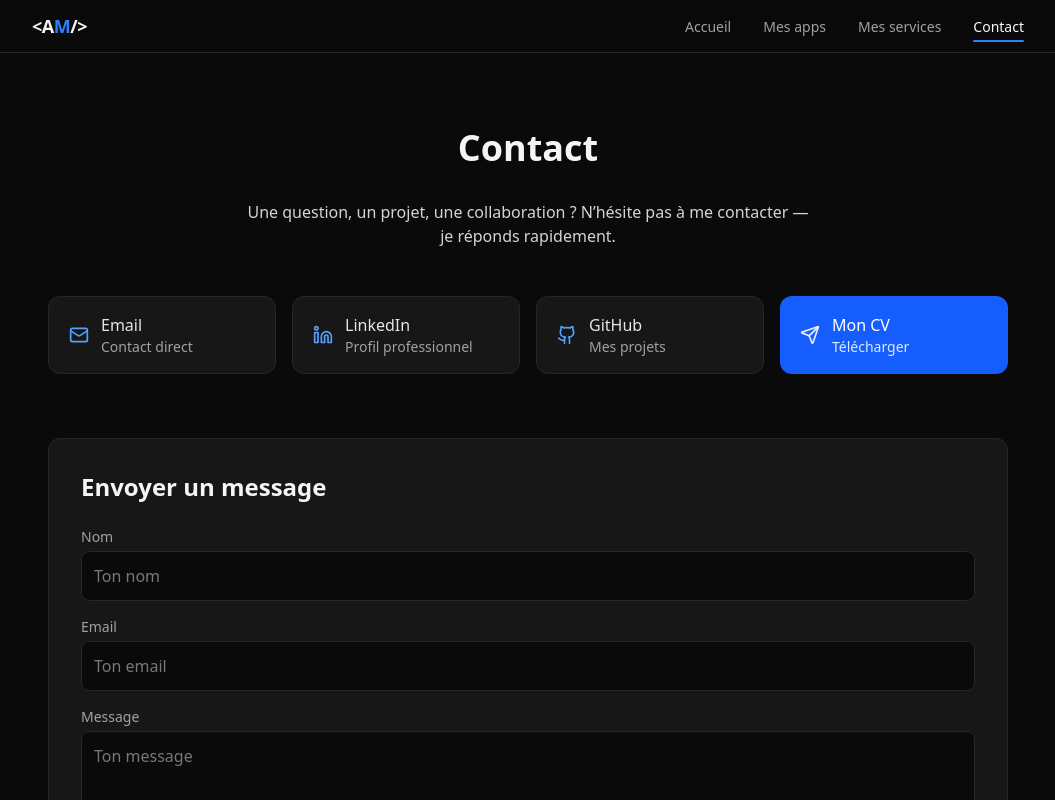
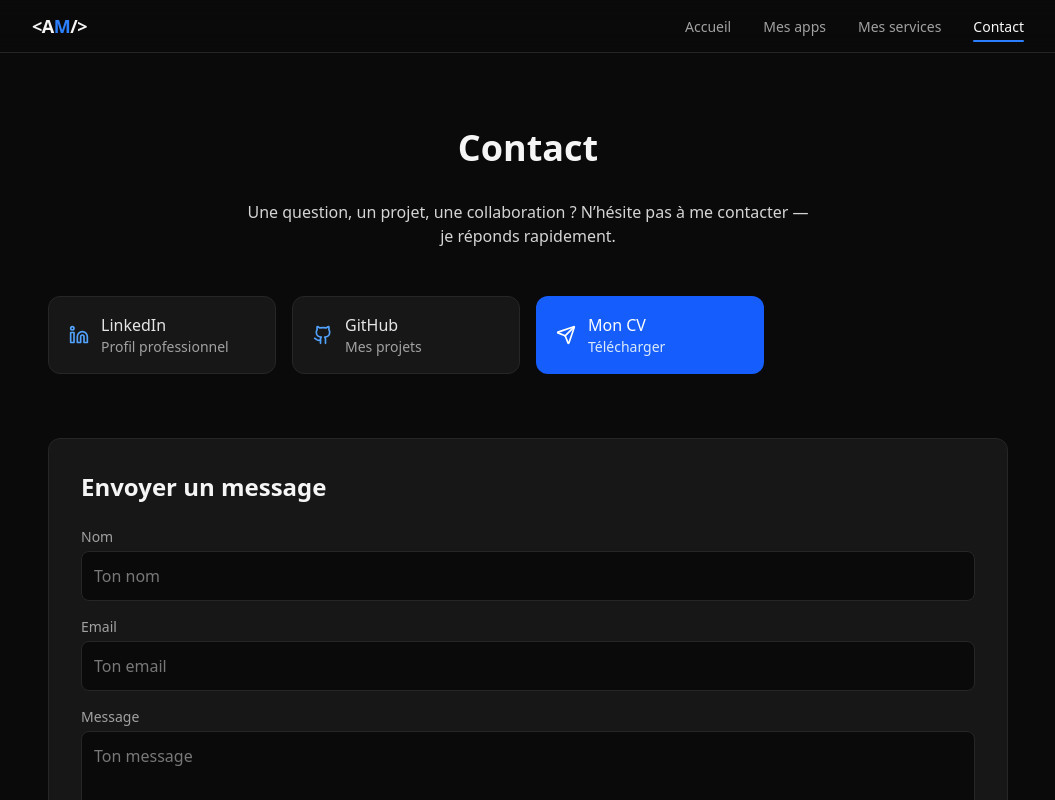
Before and after one commit to merlenantoine-dev/portfolio, a Next.js app: page /contact in a window 1280 px wide. Shown: the top 800 px of the page, without its empty margins (112-1167 px from the left). Built offline with nearby package versions, Linux system fonts and the light colour scheme.

Commit message:
Evolutions : contact form + remove transition animation

```diff
--- a/app/contact/page.tsx
+++ b/app/contact/page.tsx
@@ -1,85 +1,117 @@
 "use client";
 
+import { useState } from "react";
 import { Mail, Linkedin, Github, Send } from "lucide-react";
+import emailjs from "@emailjs/browser";
 
 export default function ContactPage() {
+  const [loading, setLoading] = useState(false);
+  const [success, setSuccess] = useState(false);
+  const [error, setError] = useState(false);
+
+  const handleSubmit = async (e: React.FormEvent<HTMLFormElement>) => {
+  e.preventDefault();
+
+  const form = e.currentTarget;
+
+  setLoading(true);
+  setSuccess(false);
+  setError(false);
+
+  try {
+    await emailjs.sendForm(
+      process.env.NEXT_PUBLIC_EMAILJS_SERVICE_ID!,
+      process.env.NEXT_PUBLIC_EMAILJS_TEMPLATE_ID!,
+      form,
+      process.env.NEXT_PUBLIC_EMAILJS_PUBLIC_KEY!
+    );
+
+    setSuccess(true);
+    form.reset();
+  } catch (err) {
+    console.error(err);
+    setError(true);
+  } finally {
+    setLoading(false);
+  }
+};
+
+
   return (
     <section className="py-12">
-      <h1 className="text-3xl md:text-4xl font-bold mb-8 text-center">Contact</h1>
+      <h1 className="text-3xl md:text-4xl font-bold mb-8 text-center">
+        Contact
+      </h1>
 
       <p className="text-neutral-300 text-center max-w-xl mx-auto mb-12">
         Une question, un projet, une collaboration ?
         N’hésite pas à me contacter — je réponds rapidement.
       </p>
 
-      {/* Section liens directs + CV */}
+      {/* Liens */}
       <div className="grid grid-cols-1 md:grid-cols-4 gap-4 mb-16">
-
-        {/* Email */}
         <a
-          href="mailto:antoine.merlen@gmail.com"
+          href="https://www.linkedin.com/in/antoine-merlen"
+          target="_blank"
+          rel="noopener noreferrer"
           className="flex items-center gap-3 px-5 py-4 rounded-xl bg-neutral-900 border border-neutral-800 hover:border-neutral-700 transition text-neutral-200"
         >
-          <Mail size={20} className="text-blue-400" />
-          <div className="flex flex-col">
-            <span className="font-medium">Email</span>
-            <span className="text-neutral-400 text-sm">Contact direct</span>
+          <Linkedin size={20} className="text-blue-400" />
+          <div>
+            <span className="font-medium">LinkedIn</span>
+            <span className="block text-neutral-400 text-sm">
+              Profil professionnel
+            </span>
           </div>
         </a>
 
-        {/* LinkedIn */}
         <a
-          href="https://www.linkedin.com"
+          href="https://github.com/merlenantoine-dev"
           target="_blank"
+          rel="noopener noreferrer"
           className="flex items-center gap-3 px-5 py-4 rounded-xl bg-neutral-900 border border-neutral-800 hover:border-neutral-700 transition text-neutral-200"
         >
-          <Linkedin size={20} className="text-blue-400" />
-          <div className="flex flex-col">
-            <span className="font-medium">LinkedIn</span>
-            <span className="text-neutral-400 text-sm">Profil professionnel</span>
+          <Github size={20} className="text-blue-400" />
+          <div>
+            <span className="font-medium">GitHub</span>
+            <span className="block text-neutral-400 text-sm">
+              Mes projets
+            </span>
           </div>
         </a>
 
-        {/* GitHub */}
         <a
-          href="https://github.com"
-          target="_blank"
-          className="flex items-center gap-3 px-5 py-4 rounded-xl bg-neutral-900 border border-neutral-800 hover:border-neutral-700 transition text-neutral-200"
-        >
-          <Github size={20} className="text-blue-400" />
-          <div className="flex flex-col">
-            <span className="font-medium">GitHub</span>
-            <span className="text-neutral-400 text-sm">Mes projets</span>
-          </div>
-        </a>
-
-        {/* CV */}
-        <a
-          href="/cv-antoine-merlen.pdf"  // 👉 Mets ici le vrai chemin de ton CV
+          href="/cv-antoine-merlen.pdf"
           download
           className="flex items-center gap-3 px-5 py-4 rounded-xl bg-blue-600 hover:bg-blue-500 transition text-white"
         >
-          <Send size={20} className="text-white opacity-90" />
-          <div className="flex flex-col">
+          <Send size={20} />
+          <div>
             <span className="font-medium">Mon CV</span>
-            <span className="text-blue-100 text-sm">Télécharger</span>
+            <span className="block text-blue-100 text-sm">
+              Télécharger
+            </span>
           </div>
         </a>
-
       </div>
-
 
       {/* Formulaire */}
       <div className="bg-neutral-900 border border-neutral-800 rounded-xl p-8">
-        <h2 className="text-2xl font-semibold mb-6">Envoyer un message</h2>
+        <h2 className="text-2xl font-semibold mb-6">
+          Envoyer un message
+        </h2>
 
-        <form className="space-y-4">
+        <form onSubmit={handleSubmit} className="space-y-4">
 
           {/* Nom */}
           <div>
-            <label className="block mb-1 text-sm text-neutral-400">Nom</label>
+            <label className="block mb-1 text-sm text-neutral-400">
+              Nom
+            </label>
             <input
               type="text"
+              name="name"
+              required
               placeholder="Ton nom"
               className="w-full bg-neutral-950 border border-neutral-800 text-neutral-200 p-3 rounded-lg focus:border-blue-600 outline-none"
             />
@@ -87,9 +119,13 @@ export default function ContactPage() {
 
           {/* Email */}
           <div>
-            <label className="block mb-1 text-sm text-neutral-400">Email</label>
+            <label className="block mb-1 text-sm text-neutral-400">
+              Email
+            </label>
             <input
               type="email"
+              name="email"
+              required
               placeholder="Ton email"
               className="w-full bg-neutral-950 border border-neutral-800 text-neutral-200 p-3 rounded-lg focus:border-blue-600 outline-none"
             />
@@ -97,26 +133,42 @@ export default function ContactPage() {
 
           {/* Message */}
           <div>
-            <label className="block mb-1 text-sm text-neutral-400">Message</label>
+            <label className="block mb-1 text-sm text-neutral-400">
+              Message
+            </label>
             <textarea
+              name="message"
+              required
+              rows={5}
               placeholder="Ton message"
-              rows={5}
               className="w-full bg-neutral-950 border border-neutral-800 text-neutral-200 p-3 rounded-lg focus:border-blue-600 outline-none resize-none"
-            ></textarea>
+            />
           </div>
 
           {/* Bouton */}
           <button
             type="submit"
-            className="w-full flex items-center justify-center gap-2 mt-4 bg-blue-600 hover:bg-blue-500 transition text-white font-medium px-5 py-3 rounded-lg"
+            disabled={loading}
+            className="w-full flex items-center justify-center gap-2 mt-4 bg-blue-600 hover:bg-blue-500 transition text-white font-medium px-5 py-3 rounded-lg disabled:opacity-50"
           >
             <Send size={18} />
-            Envoyer
+            {loading ? "Envoi..." : "Envoyer"}
           </button>
 
+          {success && (
+            <div className="mt-4 rounded-lg border border-green-500/30 bg-green-500/10 px-4 py-3 text-green-400 text-sm">
+              Merci pour votre message.
+              Je vous répondrai rapidement.
+            </div>
+          )}
+
+          {error && (
+            <p className="text-red-500 text-sm mt-2">
+              Une erreur est survenue. Réessaie plus tard.
+            </p>
+          )}
         </form>
       </div>
-
     </section>
   );
 }
--- a/app/layout.tsx
+++ b/app/layout.tsx
@@ -3,7 +3,6 @@ import { Geist, Geist_Mono } from "next/font/google";
 import "./globals.css";
 import Header from "@/components/Header";
 import Footer from "@/components/Footer";
-import { PageTransition } from "@/components/PageTransition";
 
 const geistSans = Geist({
   variable: "--font-geist-sans",
@@ -39,7 +38,7 @@ export default function RootLayout({
       >
         <Header />
         <main className="px-4 md:px-8 pt-20 pb-10 max-w-5xl mx-auto">
-          <PageTransition>{children}</PageTransition>
+          {children}
         </main>
         <Footer />
       </body>
--- a/app/services/page.tsx
+++ b/app/services/page.tsx
@@ -53,8 +53,7 @@ export default function ServicesPage() {
             key={s.title}
             initial={{ opacity: 0, y: 25 }}
             animate={{ opacity: 1, y: 0 }}
-            transition={{ delay: i * 0.1 }}
-            className="bg-neutral-900 border border-neutral-800 rounded-xl p-6 hover:border-neutral-700 transition"
+            className="bg-neutral-900 border border-neutral-800 rounded-xl p-6 hover:border-neutral-700"
           >
             <div className="flex items-center gap-3 mb-4">
               <div className="w-12 h-12 rounded-lg bg-neutral-950 border border-neutral-800 flex items-center justify-center">
--- a/package.json
+++ b/package.json
@@ -9,6 +9,7 @@
     "lint": "eslint"
   },
   "dependencies": {
+    "@emailjs/browser": "^4.4.1",
     "@hookform/resolvers": "^5.2.2",
     "@radix-ui/react-avatar": "^1.1.11",
     "@radix-ui/react-label": "^2.1.8",
```
Also changed, not shown: app/page.tsx (+5 -10 lines), 2 other files (tests, documents, lock files or other folders).
